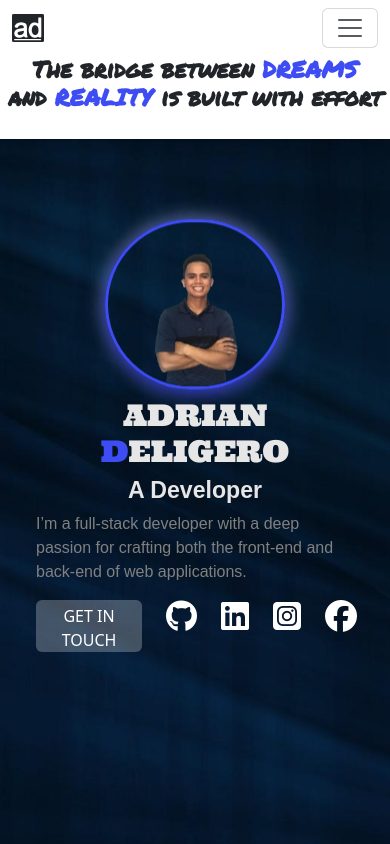
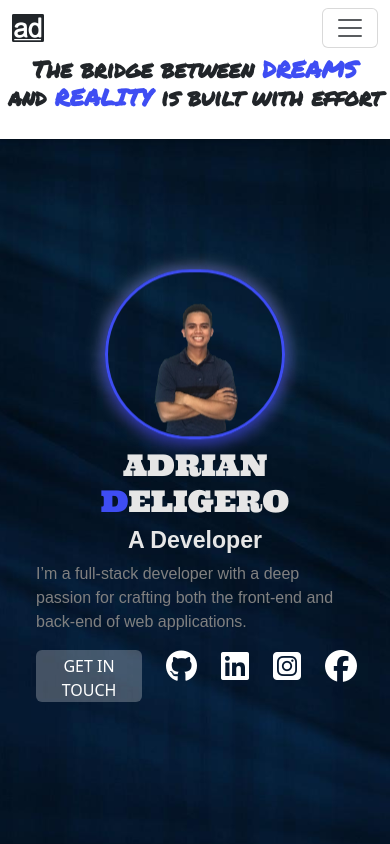
Before and after one commit to addeligero/addeligero.github.io, a plain HTML site: page index.html in a window 390 px wide. Shown: the top 844 px of the page. Drawn offline with nearby package versions, Linux system fonts and the light colour scheme.

Commit message:
fixed the imgs

```diff
--- a/assets/custom/style.css
+++ b/assets/custom/style.css
@@ -295,7 +295,7 @@ main {
   }
 }
 /*fonts*/
-@media (max-width: 1024px) and (min-width: 768px) {
+@media (max-width: 1200px) and (min-width: 768px) {
   .fonts {
     font-size: 45px;
   }
@@ -319,7 +319,7 @@ main {
   }
   .tops {
     position: relative;
-    top: -100px;
+    top: -50px;
   }
   .imgs {
     min-width: 180px;
```
